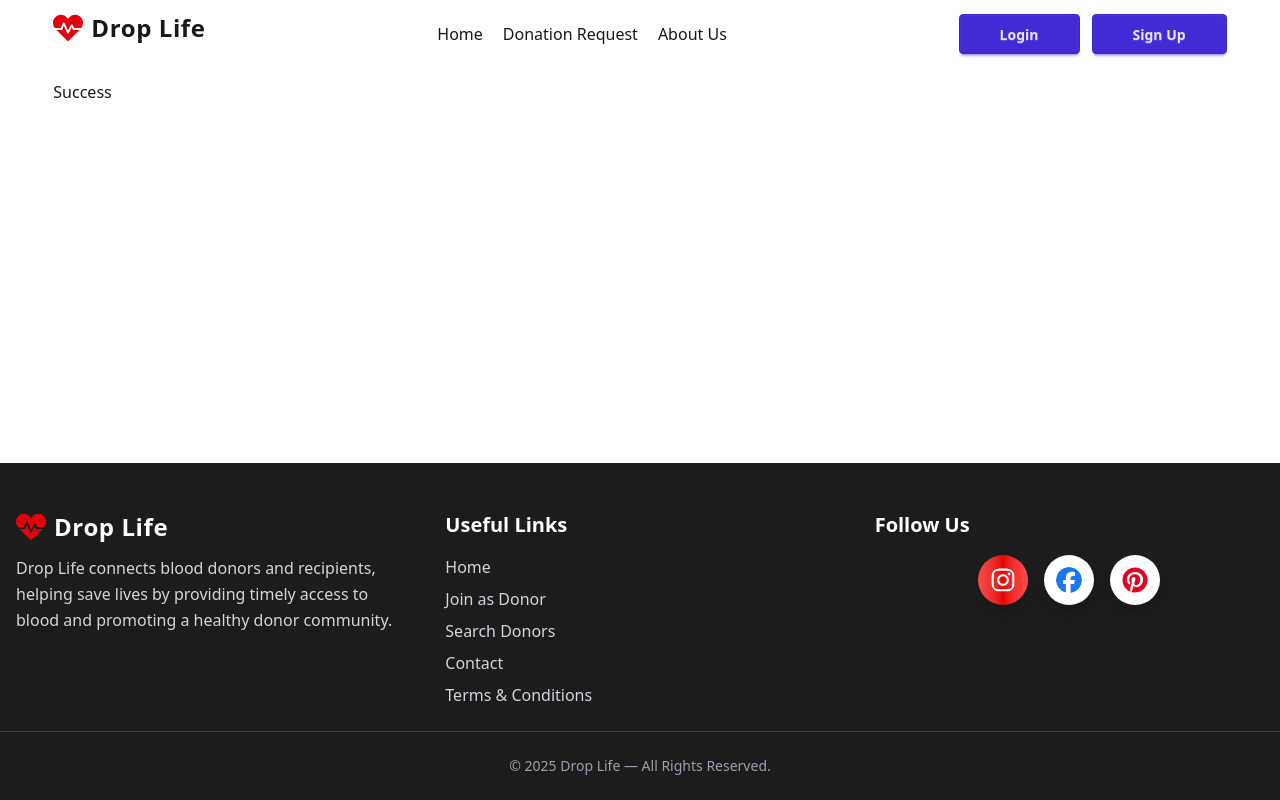
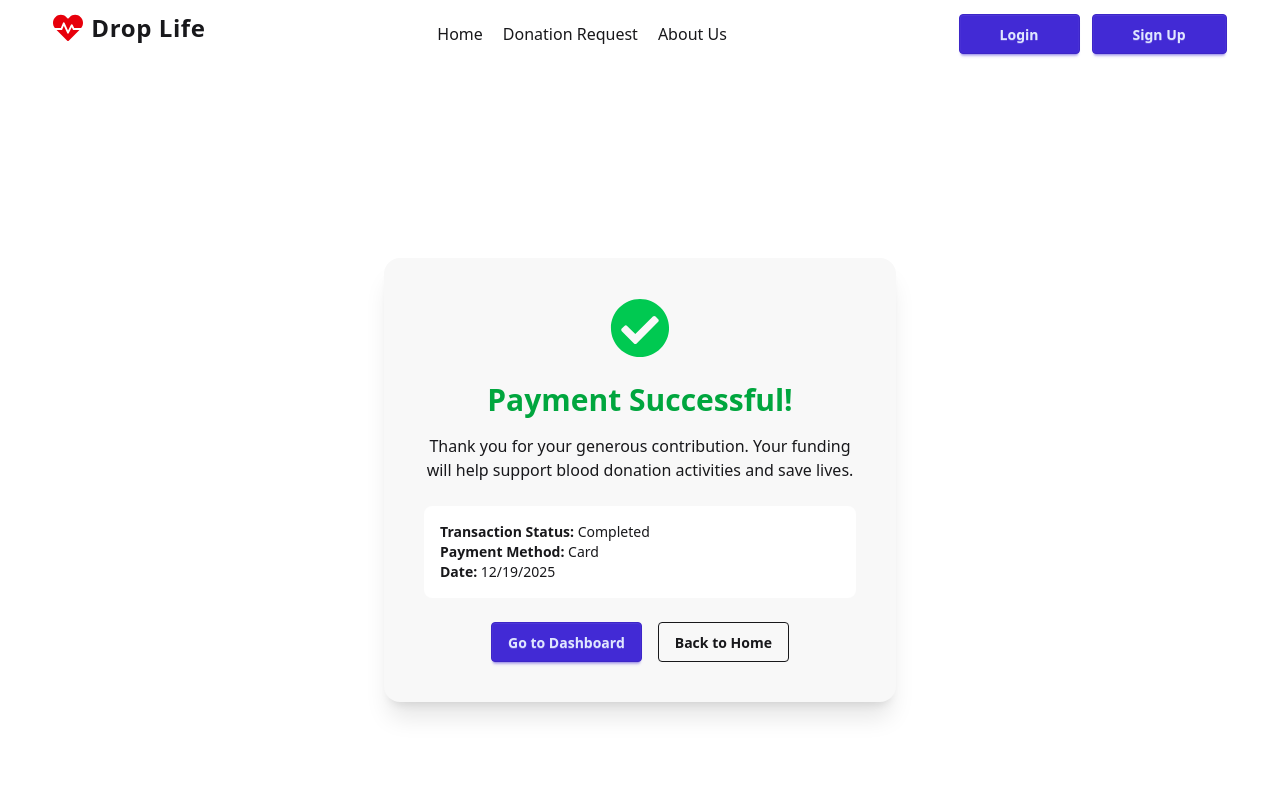
Before and after one commit to evrahimhasan/blood-dontaion-client, a React (Vite) app: page /payment-success in a window 1280 px wide. Shown: the top 800 px of the page. Built offline with nearby package versions, Linux system fonts and the light colour scheme; no server answers.

Commit message:
added payment method

```diff
--- a/src/pages/donation/Donation.jsx
+++ b/src/pages/donation/Donation.jsx
@@ -1,6 +1,7 @@
 import axios from 'axios';
 import React, { use } from 'react';
 import { AuthContext } from '../../provider/AuthProvider';
+
 
 const Donation = () => {
     const { user } = use(AuthContext)
@@ -8,13 +9,14 @@ const Donation = () => {
         e.preventDefault()
         const donateAmount = e.target.donateAmount.value;
         const donorEmail = user?.email;
-        const donorName = user?.name;
+        const donorName = user?.displayName;
 
         const formData = {
             donateAmount,
             donorEmail,
             donorName
         }
+        console.log(donorName);
 
         axios.post('https://drop-life.vercel.app/create-payment-checkout', formData)
             .then(res => {
@@ -24,7 +26,7 @@ const Donation = () => {
     }
     return (
         <div>
-            <form onSubmit={handleCheckout} className='fllex justify-center items-center min-h-screen gap-4' >
+            <form onSubmit={handleCheckout} className='flex justify-center items-center min-h-screen gap-4' >
                 <input
                     name='donateAmount'
                     type="text"
--- a/src/pages/paymentSucces/PaymentSucces.jsx
+++ b/src/pages/paymentSucces/PaymentSucces.jsx
@@ -1,10 +1,73 @@
-import React from 'react';
+import axios from 'axios';
+import React, { useEffect } from 'react';
+import { FaCheckCircle } from 'react-icons/fa';
+import { Link, useSearchParams } from 'react-router';
 
 const PaymentSucces = () => {
+    const [searchParams] = useSearchParams();
+    const sessionId = searchParams.get("session_id");
+
+    useEffect(() => {
+        axios.post(`https://drop-life.vercel.app/success-payment?session_id=${sessionId}`)
+            .then(res => {
+                console.log(res.data);
+            })
+    }, [sessionId])
+
     return (
-        <div>
-            Success
-        </div>
+        <section className="min-h-screen bg-base-100 flex items-center justify-center px-4">
+            <div className="max-w-lg w-full bg-base-200 rounded-2xl shadow-xl p-10 text-center">
+
+                {/* Success Icon */}
+                <div className="flex justify-center mb-6">
+                    <FaCheckCircle className="text-6xl text-green-500" />
+                </div>
+
+                {/* Title */}
+                <h2 className="text-3xl font-bold text-green-600 mb-4">
+                    Payment Successful!
+                </h2>
+
+                {/* Message */}
+                <p className="text-base-content mb-6">
+                    Thank you for your generous contribution. Your funding will help
+                    support blood donation activities and save lives.
+                </p>
+
+                {/* Extra Info */}
+                <div className="bg-base-100 rounded-lg p-4 mb-6 text-sm text-left">
+                    <p>
+                        <span className="font-semibold">Transaction Status:</span>{" "}
+                        Completed
+                    </p>
+                    <p>
+                        <span className="font-semibold">Payment Method:</span>{" "}
+                        Card
+                    </p>
+                    <p>
+                        <span className="font-semibold">Date:</span>{" "}
+                        {new Date().toLocaleDateString()}
+                    </p>
+                </div>
+
+                {/* Actions */}
+                <div className="flex flex-col sm:flex-row gap-4 justify-center">
+                    <Link to="/Dashboard">
+                        <button className="btn btn-primary w-full sm:w-auto">
+                            Go to Dashboard
+                        </button>
+                    </Link>
+
+                    <Link to="/">
+                        <button className="btn btn-outline w-full sm:w-auto">
+                            Back to Home
+                        </button>
+                    </Link>
+                </div>
+
+            </div>
+        </section>
+
     );
 };
 
--- a/src/routes/Router.jsx
+++ b/src/routes/Router.jsx
@@ -42,6 +42,10 @@ const router = createBrowserRouter([
                 Component: Donation
             },
             {
+                path: 'payment-success',
+                Component: PaymentSucces
+            },
+            {
                 path: '/donation-request',
                 Component: DonationRequest
             },
@@ -62,10 +66,6 @@ const router = createBrowserRouter([
                 element: <PriviteRoute>
                     <DonationDetails></DonationDetails>
                 </PriviteRoute>
-            },
-            {
-                path: '/payment-success',
-                Component: PaymentSucces
             },
         ]
     },
```
